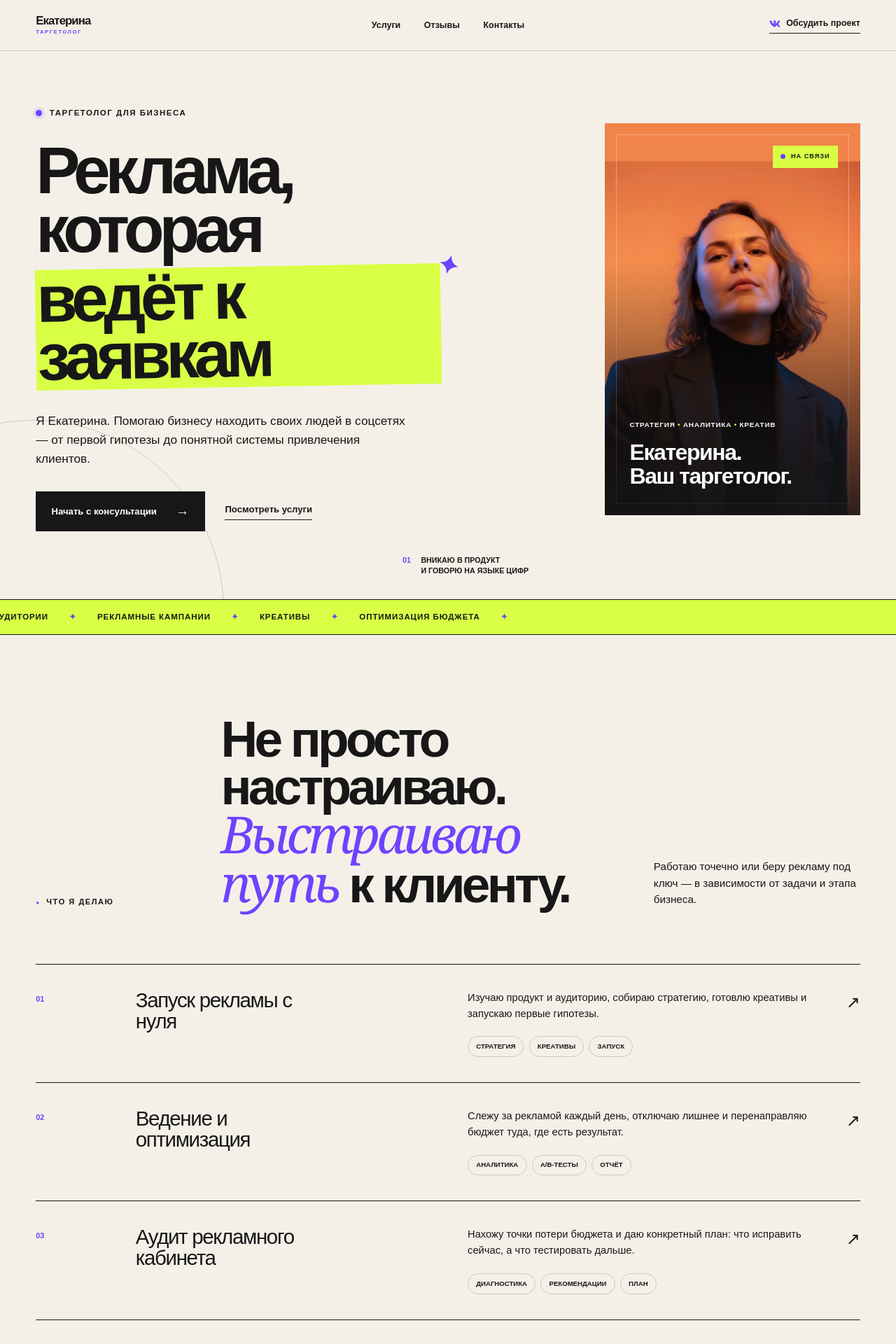
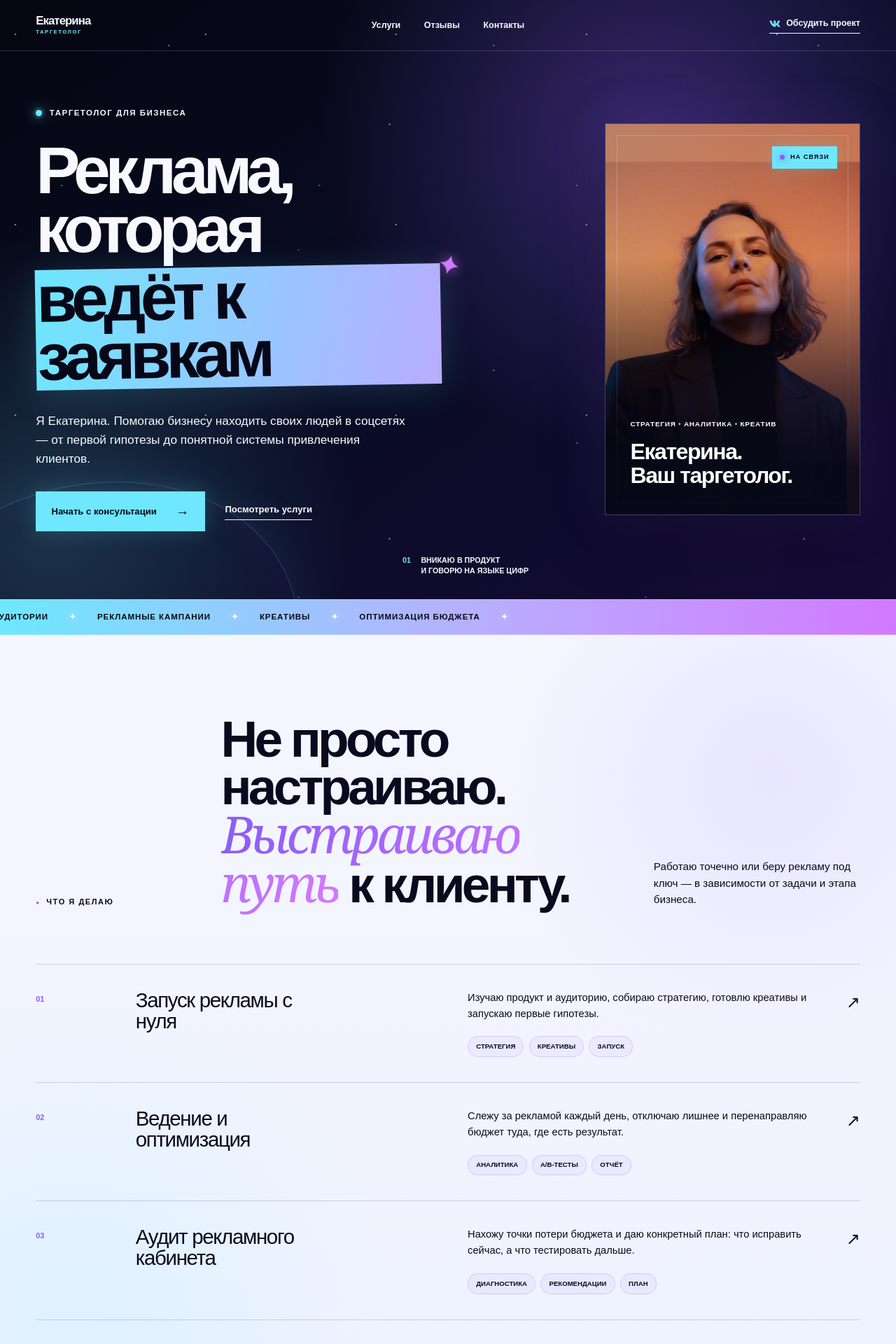
Before and after one commit to PiratSan/Landing-for-Kate, a Next.js app: page / in a window 1280 px wide. Shown: the top 1920 px of the page at 70% size. Built offline with nearby package versions, Linux system fonts and the light colour scheme.

Commit message:
Adopt cosmic color palette

```diff
--- a/app/globals.css
+++ b/app/globals.css
@@ -1,139 +1,145 @@
 @import 'tailwindcss';
 
-:root { --ink:#171718; --paper:#f4f0e8; --acid:#d8ff45; --violet:#6f42ff; --line:rgb(23 23 24 / 18%); }
+:root { --ink:#090a1d; --space:#070817; --space-soft:#11142f; --paper:#eef2ff; --starlight:#f8f9ff; --acid:#6ee7ff; --violet:#8b5cf6; --magenta:#d279ff; --line:rgb(52 49 104 / 20%); --line-light:rgb(219 228 255 / 18%); }
 * { box-sizing:border-box; }
 html { scroll-behavior:smooth; }
 body { margin:0; background:var(--paper); color:var(--ink); font-family:Arial,Helvetica,sans-serif; }
 a { color:inherit; text-decoration:none; }
-.site-header { position:absolute; z-index:10; top:0; left:0; display:grid; width:100%; grid-template-columns:1fr auto 1fr; align-items:center; padding:1.4rem clamp(1.25rem,4vw,4.5rem); border-bottom:1px solid var(--line); }
+.site-header { position:absolute; z-index:10; top:0; left:0; display:grid; width:100%; grid-template-columns:1fr auto 1fr; align-items:center; padding:1.4rem clamp(1.25rem,4vw,4.5rem); border-bottom:1px solid var(--line-light); color:var(--starlight); }
 .brand { display:flex; width:fit-content; flex-direction:column; font-weight:900; }
 .brand-name { color:var(--ink); font-size:1.05rem; line-height:.9; letter-spacing:-.055em; }
+.site-header .brand-name { color:var(--starlight); }
 .brand-role { margin-top:.28rem; color:var(--violet); font-size:.48rem; line-height:1; letter-spacing:.2em; text-transform:uppercase; }
+.site-header .brand-role { color:var(--acid); }
 .main-nav { display:flex; gap:2.1rem; }
 .main-nav a,.header-cta { font-size:.78rem; font-weight:700; }
 .main-nav a { transition:color .2s ease; }
-.main-nav a:hover { color:var(--violet); }
-.header-cta { display:inline-flex; justify-self:end; align-items:center; gap:.5rem; padding-bottom:.25rem; border-bottom:1px solid var(--ink); }
-.header-cta svg { color:var(--violet); font-size:1rem; }
-.hero { position:relative; display:grid; min-height:100svh; grid-template-columns:minmax(0,1.45fr) minmax(19rem,.72fr); align-items:center; gap:clamp(2rem,6vw,7rem); overflow:hidden; padding:8.5rem clamp(1.25rem,4vw,4.5rem) 5rem; }
-.hero::before { position:absolute; inset:auto auto -18rem -14rem; width:34rem; height:34rem; border:1px solid var(--line); border-radius:50%; content:''; }
+.main-nav a:hover { color:var(--acid); }
+.header-cta { display:inline-flex; justify-self:end; align-items:center; gap:.5rem; padding-bottom:.25rem; border-bottom:1px solid currentColor; }
+.header-cta svg { color:var(--acid); font-size:1rem; }
+.hero { position:relative; display:grid; min-height:100svh; grid-template-columns:minmax(0,1.45fr) minmax(19rem,.72fr); align-items:center; gap:clamp(2rem,6vw,7rem); overflow:hidden; padding:8.5rem clamp(1.25rem,4vw,4.5rem) 5rem; background:radial-gradient(circle at 72% 22%,rgb(139 92 246 / 34%),transparent 29rem),radial-gradient(circle at 6% 88%,rgb(110 231 255 / 18%),transparent 27rem),linear-gradient(145deg,#050611 0%,#0a0c25 54%,#160b38 100%); color:var(--starlight); }
+.hero::before { position:absolute; inset:auto auto -20rem -12rem; width:39rem; height:30rem; border:1px solid rgb(110 231 255 / 22%); border-radius:50%; box-shadow:0 0 5rem rgb(110 231 255 / 8%),inset 0 0 4rem rgb(139 92 246 / 6%); content:''; transform:rotate(-18deg); }
+.hero::after { position:absolute; inset:0; background-image:radial-gradient(circle at 8% 18%,rgb(255 255 255 / 82%) 0 1px,transparent 1.5px),radial-gradient(circle at 24% 72%,rgb(110 231 255 / 70%) 0 1px,transparent 1.5px),radial-gradient(circle at 52% 14%,rgb(255 255 255 / 62%) 0 1px,transparent 1.5px),radial-gradient(circle at 86% 72%,rgb(210 121 255 / 62%) 0 1px,transparent 1.5px),radial-gradient(circle at 94% 30%,rgb(255 255 255 / 72%) 0 1px,transparent 1.5px); background-size:17rem 17rem,23rem 23rem,29rem 29rem,31rem 31rem,37rem 37rem; content:''; opacity:.58; pointer-events:none; }
 .hero-copy { position:relative; z-index:1; }
 .eyebrow { display:flex; align-items:center; gap:.65rem; margin:0 0 2rem; font-size:.72rem; font-weight:800; letter-spacing:.13em; text-transform:uppercase; }
-.eyebrow span { width:.58rem; height:.58rem; border-radius:50%; background:var(--violet); box-shadow:0 0 0 4px rgb(111 66 255 / 12%); }
+.eyebrow span { width:.58rem; height:.58rem; border-radius:50%; background:var(--acid); box-shadow:0 0 0 4px rgb(110 231 255 / 13%),0 0 1.2rem var(--acid); }
 h1 { margin:0; max-width:11ch; font-size:clamp(3.7rem,7.4vw,8.5rem); font-weight:800; line-height:.88; letter-spacing:-.075em; }
-.accent-line { position:relative; display:block; width:fit-content; margin-top:.12em; padding:0 .1em .06em .02em; background:var(--acid); transform:rotate(-1deg); }
-.spark { position:absolute; top:-.35em; right:-.55em; color:var(--violet); font-size:.38em; transform:rotate(16deg); }
+.accent-line { position:relative; display:block; width:fit-content; margin-top:.12em; padding:0 .1em .06em .02em; background:linear-gradient(100deg,var(--acid),#b8adff); color:var(--space); box-shadow:0 .08em .55em rgb(110 231 255 / 16%); transform:rotate(-1deg); }
+.spark { position:absolute; top:-.35em; right:-.55em; color:var(--magenta); font-size:.38em; filter:drop-shadow(0 0 .55rem rgb(210 121 255 / 72%)); transform:rotate(16deg); }
 .hero-text { max-width:34rem; margin:2.2rem 0 0; font-size:clamp(1rem,1.35vw,1.22rem); line-height:1.55; }
 .hero-actions { display:flex; align-items:center; gap:1.8rem; margin-top:2.1rem; }
 .button { display:inline-flex; align-items:center; justify-content:center; gap:1.7rem; min-height:3.55rem; padding:0 1.4rem; font-size:.82rem; font-weight:800; }
-.button-primary { background:var(--ink); color:#fff; transition:transform .2s ease,background .2s ease; }
-.button-primary:hover { background:var(--violet); transform:translateY(-2px); }
+.button-primary { background:var(--acid); color:var(--space); box-shadow:0 0 2rem rgb(110 231 255 / 18%); transition:transform .2s ease,background .2s ease,box-shadow .2s ease; }
+.button-primary:hover { background:#a99bff; box-shadow:0 0 2.4rem rgb(139 92 246 / 34%); transform:translateY(-2px); }
 .button-primary span { font-size:1.2rem; }
-.text-link { padding-bottom:.3rem; border-bottom:1px solid var(--ink); font-size:.82rem; font-weight:800; }
-.hero-card { position:relative; align-self:stretch; min-height:35rem; margin:2.5rem 0; overflow:hidden; background:var(--violet); color:#fff; }
-.hero-card::after { position:absolute; inset:1rem; border:1px solid rgb(255 255 255 / 32%); content:''; }
-.portrait-card::before { position:absolute; z-index:1; inset:35% 0 0; background:linear-gradient(to bottom,transparent,rgb(23 23 24 / 88%)); content:''; }
-.portrait-frame { position:absolute; inset:0; background-image:url('/ekaterina-portrait.jpg'); background-position:center 28%; background-size:cover; filter:saturate(.88) contrast(1.04); transform:scale(1.015); }
-.portrait-status { position:absolute; z-index:2; top:2rem; right:2rem; display:flex; align-items:center; gap:.5rem; padding:.55rem .7rem; background:var(--acid); color:var(--ink); font-size:.58rem; font-weight:900; letter-spacing:.1em; text-transform:uppercase; }
-.portrait-status span { width:.45rem; height:.45rem; border-radius:50%; background:var(--violet); }
+.text-link { padding-bottom:.3rem; border-bottom:1px solid currentColor; font-size:.82rem; font-weight:800; }
+.hero-card { position:relative; z-index:1; align-self:stretch; min-height:35rem; margin:2.5rem 0; overflow:hidden; border:1px solid rgb(180 197 255 / 25%); background:var(--space-soft); color:#fff; box-shadow:0 1.7rem 5rem rgb(0 0 0 / 34%),0 0 4.5rem rgb(139 92 246 / 18%); }
+.hero-card::after { position:absolute; inset:1rem; border:1px solid rgb(216 226 255 / 30%); content:''; }
+.portrait-card::before { position:absolute; z-index:1; inset:0; background:linear-gradient(to bottom,rgb(76 45 145 / 10%) 0%,transparent 34%,rgb(7 8 23 / 94%) 88%),linear-gradient(130deg,rgb(110 231 255 / 12%),transparent 46%,rgb(210 121 255 / 16%)); content:''; }
+.portrait-frame { position:absolute; inset:0; background-image:url('/ekaterina-portrait.jpg'); background-position:center 28%; background-size:cover; filter:saturate(.74) contrast(1.08) brightness(.92); transform:scale(1.015); }
+.portrait-status { position:absolute; z-index:2; top:2rem; right:2rem; display:flex; align-items:center; gap:.5rem; padding:.55rem .7rem; background:var(--acid); color:var(--space); box-shadow:0 0 1.5rem rgb(110 231 255 / 24%); font-size:.58rem; font-weight:900; letter-spacing:.1em; text-transform:uppercase; }
+.portrait-status span { width:.45rem; height:.45rem; border-radius:50%; background:var(--violet); box-shadow:0 0 .65rem var(--violet); }
 .card-caption { position:absolute; z-index:2; right:2.25rem; bottom:2.35rem; left:2.25rem; }
 .card-caption p { margin:0 0 1rem; font-size:.62rem; font-weight:800; letter-spacing:.08em; text-transform:uppercase; }
 .card-caption p span { color:var(--acid); }
 .card-caption strong { font-size:clamp(1.5rem,2.5vw,2.4rem); line-height:1.04; letter-spacing:-.045em; }
 .hero-footnote { position:absolute; right:calc(clamp(1.25rem,4vw,4.5rem) + min(31vw,25rem) + clamp(2rem,6vw,7rem)); bottom:2.1rem; display:flex; align-items:flex-start; gap:.9rem; font-size:.67rem; font-weight:700; line-height:1.35; text-transform:uppercase; }
-.hero-footnote span { color:var(--violet); }
+.hero-footnote span { color:var(--acid); }
 .hero-footnote p { margin:0; }
 
 .section { padding:clamp(5.5rem,9vw,9rem) clamp(1.25rem,4vw,4.5rem); }
 .section-label { margin:0; font-size:.69rem; font-weight:900; letter-spacing:.14em; text-transform:uppercase; }
 .section-label::before { margin-right:.55rem; color:var(--violet); content:'●'; font-size:.72em; }
 .section-label.light::before { color:var(--acid); }
-.marquee { overflow:hidden; padding:1rem 0; border-block:1px solid var(--ink); background:var(--acid); font-size:.72rem; font-weight:900; letter-spacing:.08em; text-transform:uppercase; white-space:nowrap; }
+.marquee { overflow:hidden; padding:1rem 0; border-block:1px solid rgb(224 233 255 / 24%); background:linear-gradient(90deg,var(--acid),#b7b0ff 52%,var(--magenta)); color:var(--space); box-shadow:0 0 2.5rem rgb(110 231 255 / 16%); font-size:.72rem; font-weight:900; letter-spacing:.08em; text-transform:uppercase; white-space:nowrap; }
 .marquee div { width:max-content; animation:marquee 20s linear infinite; }
-.marquee span { margin:0 1.6rem; color:var(--violet); }
+.marquee span { margin:0 1.6rem; color:#fff; text-shadow:0 0 .8rem rgb(255 255 255 / 72%); }
 @keyframes marquee { to { transform:translateX(-25%); } }
 
+.services { background:radial-gradient(circle at 86% 18%,rgb(139 92 246 / 11%),transparent 25rem),radial-gradient(circle at 8% 88%,rgb(110 231 255 / 13%),transparent 28rem),linear-gradient(180deg,#f5f7ff,var(--paper)); }
 .section-heading { display:grid; grid-template-columns:.55fr 1.45fr .75fr; gap:3rem; align-items:end; margin-bottom:5rem; }
 .section-heading h2,.reviews h2,.fit h2,.faq h2,.contact h2 { margin:0; font-size:clamp(3rem,5.7vw,6.7rem); font-weight:800; line-height:.92; letter-spacing:-.065em; }
-.section-heading h2 em { color:var(--violet); font-family:Georgia,'Times New Roman',serif; font-weight:400; }
+.section-heading h2 em { background:linear-gradient(100deg,var(--violet),var(--magenta)); background-clip:text; color:transparent; font-family:Georgia,'Times New Roman',serif; font-weight:400; }
 .section-heading>p:last-child { max-width:24rem; margin:0; font-size:.95rem; line-height:1.55; }
-.service-list { border-top:1px solid var(--ink); }
-.service-row { display:grid; grid-template-columns:.25fr 1fr 1.15fr auto; gap:2rem; align-items:start; padding:2.25rem 0; border-bottom:1px solid var(--ink); }
+.service-list { border-top:1px solid var(--line); }
+.service-row { display:grid; grid-template-columns:.25fr 1fr 1.15fr auto; gap:2rem; align-items:start; padding:2.25rem 0; border-bottom:1px solid var(--line); transition:background .2s ease,padding .2s ease; }
+.service-row:hover { padding-inline:1rem; background:linear-gradient(90deg,rgb(139 92 246 / 7%),rgb(110 231 255 / 7%)); }
 .service-number { padding-top:.3rem; color:var(--violet); font-size:.68rem; font-weight:900; }
 .service-row h3 { max-width:15ch; margin:0; font-size:clamp(1.5rem,2.3vw,2.45rem); line-height:1.02; letter-spacing:-.045em; }
 .service-detail p { max-width:33rem; margin:0 0 1.3rem; font-size:.92rem; line-height:1.55; }
 .tags { display:flex; flex-wrap:wrap; gap:.45rem; }
-.tags span { padding:.42rem .7rem; border:1px solid var(--line); border-radius:99px; font-size:.6rem; font-weight:800; text-transform:uppercase; }
+.tags span { padding:.42rem .7rem; border:1px solid rgb(139 92 246 / 24%); border-radius:99px; background:rgb(139 92 246 / 6%); font-size:.6rem; font-weight:800; text-transform:uppercase; }
 .service-arrow { font-size:1.5rem; transition:transform .2s ease,color .2s ease; }
 .service-row:hover .service-arrow { color:var(--violet); transform:translate(3px,-3px); }
 
-.reviews { display:grid; grid-template-columns:1.1fr .9fr; gap:5rem; background:var(--ink); color:#fff; }
+.reviews { display:grid; grid-template-columns:1.1fr .9fr; gap:5rem; background:radial-gradient(circle at 86% 12%,rgb(139 92 246 / 27%),transparent 27rem),radial-gradient(circle at 8% 78%,rgb(110 231 255 / 10%),transparent 32rem),linear-gradient(155deg,#060713,#0b0d24 60%,#130a2d); color:var(--starlight); }
 .reviews-intro>p:last-child { max-width:35rem; margin:2rem 0 0; color:rgb(255 255 255 / 68%); font-size:1rem; line-height:1.6; }
 .reviews h2 { margin-top:2.6rem; }
 .reviews h2 span { color:var(--acid); }
-.data-card { position:relative; align-self:start; min-height:27rem; padding:2rem; border:1px solid rgb(255 255 255 / 18%); background:#202022; }
+.data-card { position:relative; align-self:start; min-height:27rem; padding:2rem; border:1px solid var(--line-light); background:linear-gradient(145deg,rgb(27 31 72 / 88%),rgb(10 12 35 / 92%)); box-shadow:inset 0 1px 0 rgb(255 255 255 / 5%),0 1.5rem 4rem rgb(0 0 0 / 22%),0 0 3rem rgb(139 92 246 / 10%); }
 .data-top { display:flex; justify-content:space-between; align-items:start; }
 .data-top span { color:rgb(255 255 255 / 58%); font-size:.65rem; font-weight:800; text-transform:uppercase; }
-.data-top strong { color:var(--acid); font-size:clamp(1.15rem,2vw,1.65rem); letter-spacing:-.05em; }
+.data-top strong { color:var(--acid); text-shadow:0 0 1.2rem rgb(110 231 255 / 34%); font-size:clamp(1.15rem,2vw,1.65rem); letter-spacing:-.05em; }
 .chart { position:absolute; inset:7rem 2rem 3.8rem; display:flex; align-items:end; gap:clamp(.55rem,1.4vw,1.25rem); border-bottom:1px solid rgb(255 255 255 / 25%); background:repeating-linear-gradient(to bottom,transparent 0,transparent calc(33.3% - 1px),rgb(255 255 255 / 8%) 33.3%); }
-.chart i { flex:1; min-height:.5rem; background:var(--violet); }
-.chart i:nth-child(6),.chart i:nth-child(7) { background:var(--acid); }
+.chart i { flex:1; min-height:.5rem; background:linear-gradient(to top,#5b35d5,var(--violet)); box-shadow:0 0 1.2rem rgb(139 92 246 / 12%); }
+.chart i:nth-child(6),.chart i:nth-child(7) { background:linear-gradient(to top,#249db8,var(--acid)); box-shadow:0 0 1.4rem rgb(110 231 255 / 18%); }
 .data-bottom { position:absolute; right:2rem; bottom:1.8rem; left:2rem; display:flex; justify-content:space-between; color:rgb(255 255 255 / 42%); font-size:.6rem; text-transform:uppercase; }
-.case-grid { grid-column:1/-1; display:grid; grid-template-columns:repeat(2,1fr); gap:1px; border:1px solid rgb(255 255 255 / 22%); background:rgb(255 255 255 / 22%); }
-.case-card { position:relative; display:flex; min-height:21rem; flex-direction:column; padding:2rem; background:var(--ink); }
-.case-card:nth-child(2),.case-card:nth-child(3) { background:#202022; }
+.case-grid { grid-column:1/-1; display:grid; grid-template-columns:repeat(2,1fr); gap:1px; border:1px solid var(--line-light); background:var(--line-light); }
+.case-card { position:relative; display:flex; min-height:21rem; flex-direction:column; padding:2rem; background:linear-gradient(145deg,#0a0c25,#070817); }
+.case-card:nth-child(2),.case-card:nth-child(3) { background:linear-gradient(145deg,#151836,#0b0d24); }
 .case-top { display:flex; align-items:flex-start; gap:1.2rem; padding-right:clamp(7rem,14vw,11rem); }
 .case-top>span { color:var(--acid); font-size:.65rem; font-weight:900; }
 .case-top p { max-width:22ch; margin:0; font-size:clamp(1.15rem,2vw,1.7rem); font-weight:800; line-height:1.05; letter-spacing:-.04em; }
 .case-result { position:absolute; top:1.7rem; right:2rem; text-align:right; }
 .case-result strong,.case-result span { display:block; }
-.case-result strong { color:var(--acid); font-size:clamp(2.35rem,4vw,4rem); line-height:.78; letter-spacing:-.07em; }
+.case-result strong { color:var(--acid); text-shadow:0 0 1.35rem rgb(110 231 255 / 22%); font-size:clamp(2.35rem,4vw,4rem); line-height:.78; letter-spacing:-.07em; }
 .case-result span { margin-top:.65rem; font-size:.64rem; font-weight:900; letter-spacing:.1em; text-transform:uppercase; }
 .case-price { display:flex; align-items:baseline; justify-content:space-between; gap:1.5rem; margin-top:auto; padding-top:1.3rem; border-top:1px solid rgb(255 255 255 / 17%); }
 .case-price span { color:rgb(255 255 255 / 72%); font-size:clamp(1rem,1.6vw,1.35rem); font-weight:800; line-height:1.08; letter-spacing:-.035em; }
 .case-price strong { flex:none; font-size:clamp(1.8rem,3vw,2.7rem); line-height:1; letter-spacing:-.055em; }
 .case-note { min-height:2.6em; margin:1.15rem 0 0; color:rgb(255 255 255 / 58%); font-size:.72rem; line-height:1.5; }
 
-.fit { display:grid; grid-template-columns:1fr 1fr; gap:7rem; background:var(--violet); color:#fff; }
+.fit { display:grid; grid-template-columns:1fr 1fr; gap:7rem; background:radial-gradient(circle at 82% 22%,rgb(110 231 255 / 20%),transparent 24rem),radial-gradient(circle at 10% 90%,rgb(210 121 255 / 25%),transparent 28rem),linear-gradient(135deg,#3e25a0,#672fbd 58%,#312078); color:#fff; }
 .fit-heading h2 { margin-top:2.5rem; }
 .fit-heading h2 span { color:var(--acid); }
 .fit ul { margin:0; padding:0; list-style:none; }
-.fit li { display:grid; grid-template-columns:3rem 1fr; gap:1rem; padding:1.8rem 0; border-bottom:1px solid rgb(255 255 255 / 28%); font-size:clamp(1rem,1.5vw,1.3rem); line-height:1.35; }
-.fit li:first-child { border-top:1px solid rgb(255 255 255 / 28%); }
+.fit li { display:grid; grid-template-columns:3rem 1fr; gap:1rem; padding:1.8rem 0; border-bottom:1px solid rgb(226 235 255 / 25%); font-size:clamp(1rem,1.5vw,1.3rem); line-height:1.35; }
+.fit li:first-child { border-top:1px solid rgb(226 235 255 / 25%); }
 .fit li span { color:var(--acid); font-size:.65rem; font-weight:900; }
 
+.faq { background:radial-gradient(circle at 80% 80%,rgb(139 92 246 / 10%),transparent 27rem),linear-gradient(180deg,var(--paper),#f8f9ff); }
 .faq>.section-label { margin-bottom:3rem; }
 .faq-layout { display:grid; grid-template-columns:.7fr 1.3fr; gap:8rem; }
-.faq-list { border-top:1px solid var(--ink); }
-details { border-bottom:1px solid var(--ink); }
+.faq-list { border-top:1px solid var(--line); }
+details { border-bottom:1px solid var(--line); }
 summary { display:flex; justify-content:space-between; gap:2rem; padding:1.8rem 0; cursor:pointer; font-size:clamp(1rem,1.5vw,1.25rem); font-weight:800; list-style:none; }
 summary::-webkit-details-marker { display:none; }
 summary span { color:var(--violet); font-size:1.4rem; transition:transform .2s ease; }
 details[open] summary span { transform:rotate(45deg); }
 details p { max-width:39rem; margin:-.3rem 0 1.8rem; font-size:.9rem; line-height:1.6; }
 
-.contact { position:relative; display:grid; grid-template-columns:1.1fr .9fr; align-items:end; gap:clamp(3rem,8vw,8rem); overflow:hidden; background:var(--acid); }
+.contact { position:relative; display:grid; grid-template-columns:1.1fr .9fr; align-items:end; gap:clamp(3rem,8vw,8rem); overflow:hidden; background:radial-gradient(circle at 86% 13%,rgb(210 121 255 / 45%),transparent 27rem),radial-gradient(circle at 8% 88%,rgb(110 231 255 / 46%),transparent 31rem),linear-gradient(135deg,#c9f5ff,#dad9ff 52%,#f1e7ff); }
 .contact-heading,.contact-panel { position:relative; z-index:1; }
 .contact .section-label { margin-bottom:2.6rem; }
 .contact h2 { max-width:12ch; font-size:clamp(3.5rem,7vw,8rem); }
-.contact h2 span { color:var(--violet); }
+.contact h2 span { background:linear-gradient(100deg,#5f3ed5,#a13bd0); background-clip:text; color:transparent; }
 .contact-text { max-width:32rem; margin:2.2rem 0 0; font-size:1rem; line-height:1.6; }
-.contact-panel { padding:1rem; border:1px solid rgb(23 23 24 / 22%); background:rgb(244 240 232 / 92%); box-shadow:1.2rem 1.2rem 0 rgb(111 66 255 / 18%); }
-.contact-link { display:grid; grid-template-columns:3rem 1fr auto; align-items:center; gap:1rem; padding:1rem; border-bottom:1px solid var(--line); transition:background .2s ease,transform .2s ease; }
-.contact-link:hover { background:#fff; transform:translateX(.25rem); }
-.contact-icon { display:grid; width:2.75rem; height:2.75rem; place-items:center; border-radius:50%; background:var(--violet); color:#fff; font-size:1.15rem; }
+.contact-panel { padding:1rem; border:1px solid var(--line-light); background:rgb(7 8 23 / 91%); color:var(--starlight); box-shadow:1.2rem 1.2rem 0 rgb(139 92 246 / 20%),0 1.5rem 4rem rgb(23 12 67 / 20%); backdrop-filter:blur(1rem); }
+.contact-link { display:grid; grid-template-columns:3rem 1fr auto; align-items:center; gap:1rem; padding:1rem; border-bottom:1px solid var(--line-light); transition:background .2s ease,transform .2s ease; }
+.contact-link:hover { background:rgb(255 255 255 / 7%); transform:translateX(.25rem); }
+.contact-icon { display:grid; width:2.75rem; height:2.75rem; place-items:center; border-radius:50%; background:linear-gradient(145deg,var(--violet),#6044dc); color:#fff; box-shadow:0 0 1.2rem rgb(139 92 246 / 22%); font-size:1.15rem; }
 .contact-link small,.contact-link strong { display:block; }
-.contact-link small { margin-bottom:.22rem; color:rgb(23 23 24 / 56%); font-size:.55rem; font-weight:900; letter-spacing:.12em; text-transform:uppercase; }
+.contact-link small { margin-bottom:.22rem; color:rgb(220 228 255 / 56%); font-size:.55rem; font-weight:900; letter-spacing:.12em; text-transform:uppercase; }
 .contact-link strong { font-size:clamp(.9rem,1.25vw,1.05rem); letter-spacing:-.02em; }
-.contact-arrow { color:var(--violet); font-size:.9rem; transform:rotate(-45deg); transition:transform .2s ease; }
+.contact-arrow { color:var(--acid); font-size:.9rem; transform:rotate(-45deg); transition:transform .2s ease; }
 .contact-link:hover .contact-arrow { transform:translate(.15rem,-.15rem) rotate(-45deg); }
-.contact-button { display:flex; width:100%; justify-content:space-between; align-items:center; margin-top:1rem; padding:1.2rem 1.35rem; background:var(--ink); color:#fff; font-size:.84rem; font-weight:900; transition:background .2s ease,transform .2s ease; }
-.contact-button:hover { background:var(--violet); transform:translateY(-2px); }
+.contact-button { display:flex; width:100%; justify-content:space-between; align-items:center; margin-top:1rem; padding:1.2rem 1.35rem; background:var(--acid); color:var(--space); box-shadow:0 0 1.5rem rgb(110 231 255 / 16%); font-size:.84rem; font-weight:900; transition:background .2s ease,color .2s ease,transform .2s ease; }
+.contact-button:hover { background:var(--violet); color:#fff; transform:translateY(-2px); }
 .contact-button span { display:flex; align-items:center; gap:.7rem; }
 .contact-button span svg { font-size:1.25rem; }
 .contact-button>svg { font-size:.9rem; transform:rotate(-45deg); }
-.contact-star { position:absolute; right:5vw; bottom:-.18em; color:rgb(111 66 255 / 18%); font-size:clamp(14rem,30vw,32rem); line-height:1; transform:rotate(14deg); }
-footer { display:grid; grid-template-columns:1fr 1fr 1fr; align-items:end; padding:2.5rem clamp(1.25rem,4vw,4.5rem); background:var(--ink); color:#fff; }
+.contact-star { position:absolute; right:5vw; bottom:-.18em; color:rgb(105 65 218 / 18%); text-shadow:0 0 2.5rem rgb(139 92 246 / 16%); font-size:clamp(14rem,30vw,32rem); line-height:1; transform:rotate(14deg); }
+footer { display:grid; grid-template-columns:1fr 1fr 1fr; align-items:end; padding:2.5rem clamp(1.25rem,4vw,4.5rem); border-top:1px solid var(--line-light); background:linear-gradient(120deg,#050611,#0c0e29); color:#fff; }
 .footer-brand .brand-name { color:#fff; }
 .footer-brand .brand-role { color:var(--acid); }
 footer p { margin:0; color:rgb(255 255 255 / 58%); font-size:.67rem; line-height:1.45; text-transform:uppercase; }
@@ -169,7 +175,7 @@
   .fit li { grid-template-columns:2rem 1fr; }
   .faq-layout { gap:2.5rem; }
   .contact h2 { font-size:clamp(3.4rem,16vw,5.2rem); }
-  .contact-panel { padding:.55rem; box-shadow:.65rem .65rem 0 rgb(111 66 255 / 18%); }
+  .contact-panel { padding:.55rem; box-shadow:.65rem .65rem 0 rgb(139 92 246 / 20%); }
   .contact-link { grid-template-columns:2.75rem 1fr auto; gap:.75rem; padding:.9rem .65rem; }
   .contact-button { padding-inline:1rem; }
   .contact-star { right:-15vw; }
```
Also changed, not shown: public/og.png.
